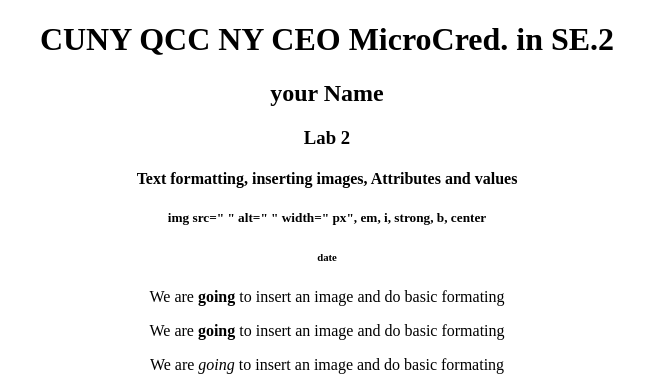
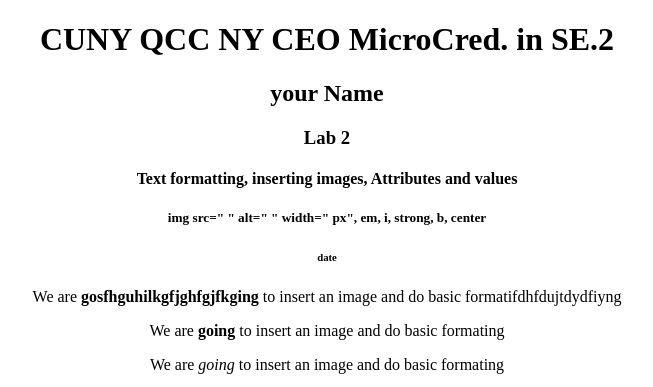
Before and after one commit to MrsRamirez/CunyQccNyCeoMicro2, a plain HTML site: page labs/lb2/lb2.html in a window 1280 px wide. Shown: the top 387 px of the page, without its empty margins (313-966 px from the left). Drawn offline with Linux system fonts and the light colour scheme.

Commit message:
gibberish text

```diff
--- a/labs/lb2/lb2.html
+++ b/labs/lb2/lb2.html
@@ -13,7 +13,7 @@
     <h5>img src="  " alt="   " width="  px", em, i, strong, b, center</h5>
     <h6>date</h6>
 
-    <p>We are <b>going </b>to insert an image and do basic formating</p>
+    <p>We are <b>gosfhguhilkgfjghfgjfkging </b>to insert an image and do basic formatifdhfdujtdydfiyng</p>
     <p>We are <strong>going </strong>to insert an image and do basic formating</p>
     <p>We are <i>going </i>to insert an image and do basic formating</p>
     <p>We are <em>going </em>to insert an image and do basic formating</p>
```
